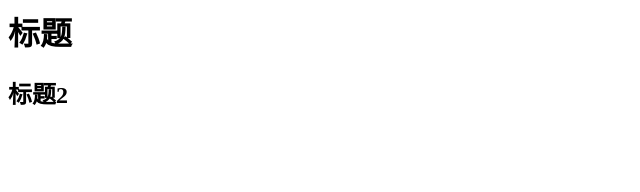
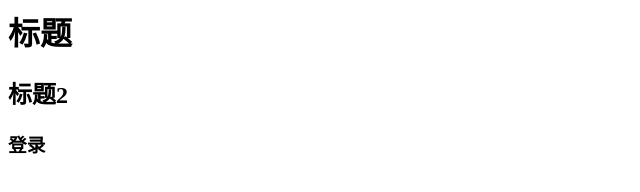
Before and after one commit to hanxu10/learn-git, a plain HTML site: page index.html in a window 1280 px wide. Shown: the full height of the page, 0-640 px from the left. Drawn offline with Linux system fonts and the light colour scheme.

Commit message:
add 登录

```diff
--- a/index.html
+++ b/index.html
@@ -1,2 +1,3 @@
 <h1>标题</h1>
 <h2>标题2</h2>
+<h3>登录<h3>
```
